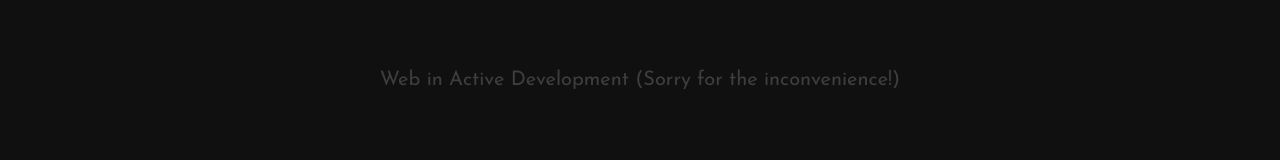
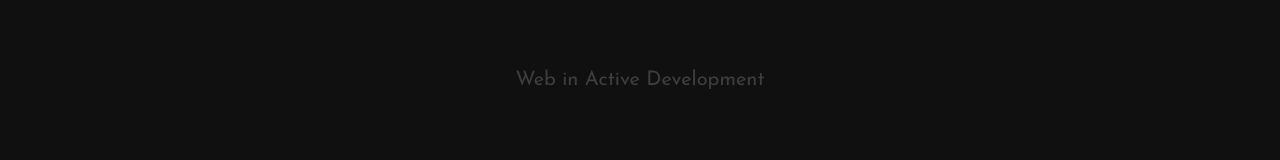
Before and after one commit to HugoManza/portfolio, a React (Vite) app: page /#/ in a window 1280 px wide. Shown: the part 564-724 px from the top of the page. Built offline with nearby package versions, Linux system fonts and the light colour scheme.

Commit message:
Web in Dev Off

```diff
--- a/src/components/TemporaryTop.jsx
+++ b/src/components/TemporaryTop.jsx
@@ -8,7 +8,7 @@ const App = () => {
                 <h7 className="textBottom">Design <br /> <u><i>ANYTHING</i> </u> </h7>
             </div>
             <div className="bottomSect">
-                <h5>Web in Active Development (Sorry for the inconvenience!)</h5>
+                <h5>Web in Active Development</h5>
             </div>
             <div className="degradado"></div>
         </div>
--- a/src/index.scss
+++ b/src/index.scss
@@ -1065,7 +1065,7 @@ a {
             background-color: $Main_White;
             position: absolute;
             top: -100vh;
-            left: -1px;
+            left: -.1px;
             padding-top: 1rem;
             min-height: 100vh;
             height: 100vh;
```
